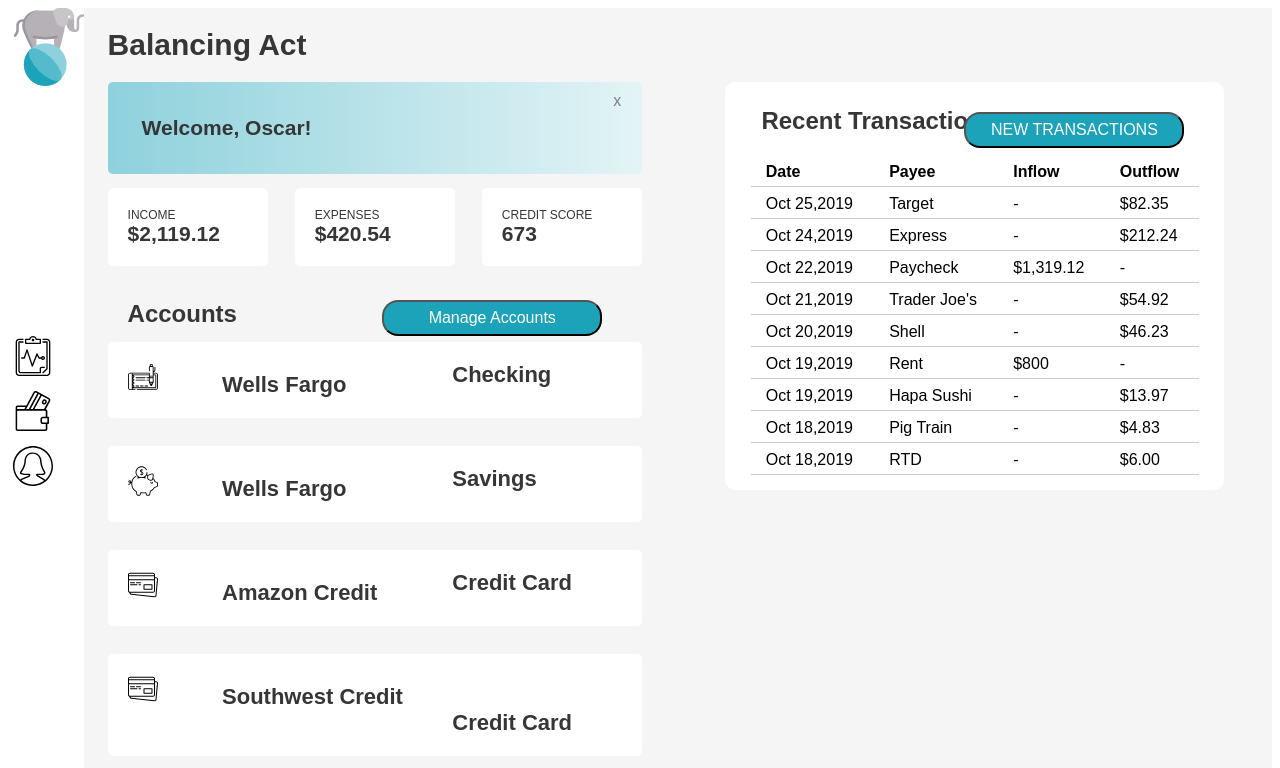
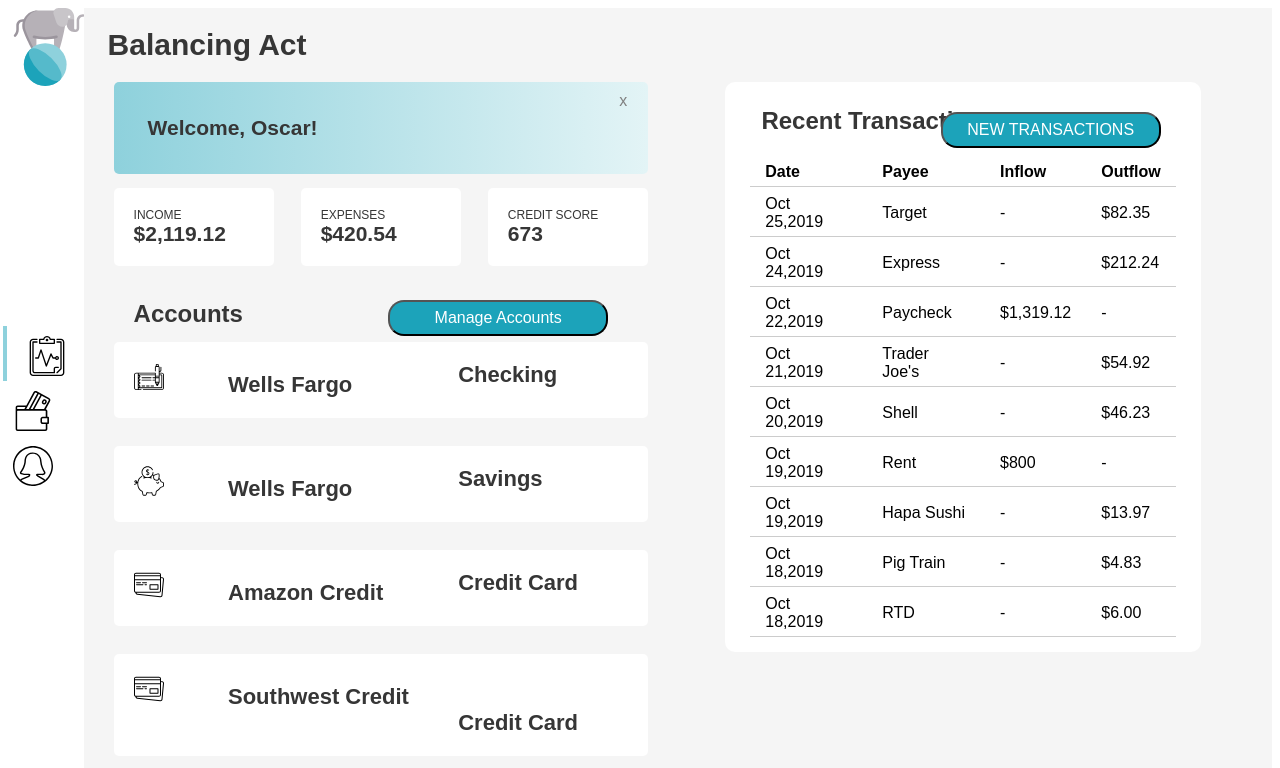
Before and after one commit to ERaith/balancing-act, a plain HTML site: page index.html in a window 1280 px wide. Both pictures are taken after a click on the link 48 px from the left and 353 px from the top of the page. Drawn offline with Linux system fonts and the light colour scheme; a web font is replaced by a local one.

Commit message:
Add Nav Bar Javascript

```diff
--- a/main.js
+++ b/main.js
@@ -1,5 +1,49 @@
-function myFunction(){
+//Function to hide the wecomeBanner.
+function myFunction() {
   var x = document.getElementById('welcomeBanner');
   x.style.display = "none";
+}
+//Function to add/remove active class based on url.
+window.onload = function() {
+    var assetActive = document.querySelector('#assets');
+    var transActive = document.querySelector('#transactions');
+    var proActive = document.querySelector('#profile');
+    assetActive.addEventListener('click', function(){
+      setActive(assetActive);
+    });
+    transActive.addEventListener('click', function(){
+      setActive(transActive);
+    });
+    proActive.addEventListener('click', function(){
+      setActive(proActive);
+    });
+    //transActive.addEventListener('click', setActive(2));
+    // proActive.addEventListener('click', setActive(3));
 
-}
+    function setActive(i) {
+
+
+
+          proActive.classList.remove('activeLink');
+
+          assetActive.classList.remove('activeLink');
+
+          transActive.classList.remove('activeLink');
+          i.classList.add('activeLink');
+        }
+      }
+
+
+    /*
+
+    var navLinks = document.querySelectorAll('li a');
+     url = window.location.href;
+
+    if (url.includes("#profile")) {
+      navLinks[0].classList.add('activeLink');
+    } else if(url.includes("#transactions")) {
+      navLinks[1].classList.add('activeLink');
+    } else {
+      navLinks[2].classList.add('activeLink');
+    }
+    */
--- a/style.css
+++ b/style.css
@@ -74,7 +74,7 @@ li a {
   transition: all .7s ease;
 }
 
-li a:hover {
+li a:hover, li a.activeLink {
   transition: all .7s ease;
   display: block;
   position: relative;
@@ -86,6 +86,7 @@ li a:hover {
   border-left: 4px solid;
   border-color: #8ED1DC;
 }
+
 
 
 main {
@@ -141,18 +142,18 @@ button.welcome-banner-button{
 }
 
 .section-left {
-  margin: 0px 2% 0px;
-  width: 50%;
+  margin: 0px 2.5% 0px;
+  width: 45%;
   position: relative;
   float: left;
 }
 .accountOverview {
-  width: 90%;
+  width: 100%;
 
 }
 .accounts {
   overflow:auto;
-  width: 90%;
+  width: 100%;
   position: relative;
 }
 
@@ -160,8 +161,9 @@ button.welcome-banner-button{
   background-color: white;
   border-radius: 10px;
   padding: 5px 16px 15px;
-  width: 42%;
+  width: 40%;
   position: relative;
+  margin:0 4% 0;
   float: left;
 }
 
@@ -203,6 +205,6 @@ p{
   border-radius: 5px;
   margin: 0 0 14px;
   padding: 34px;
-  width:90%;
+  width:100%;
   position: relative;
 }
```
